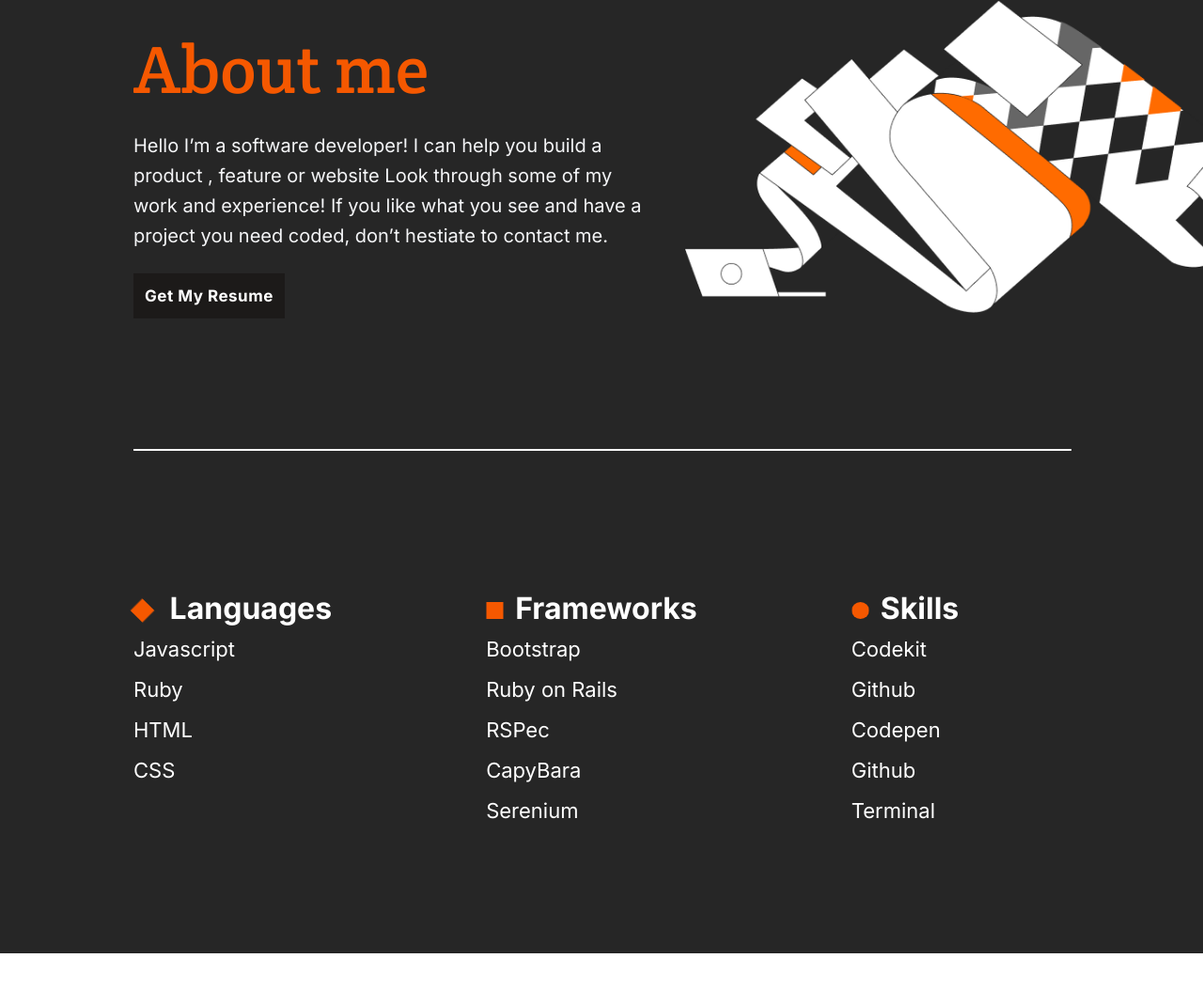
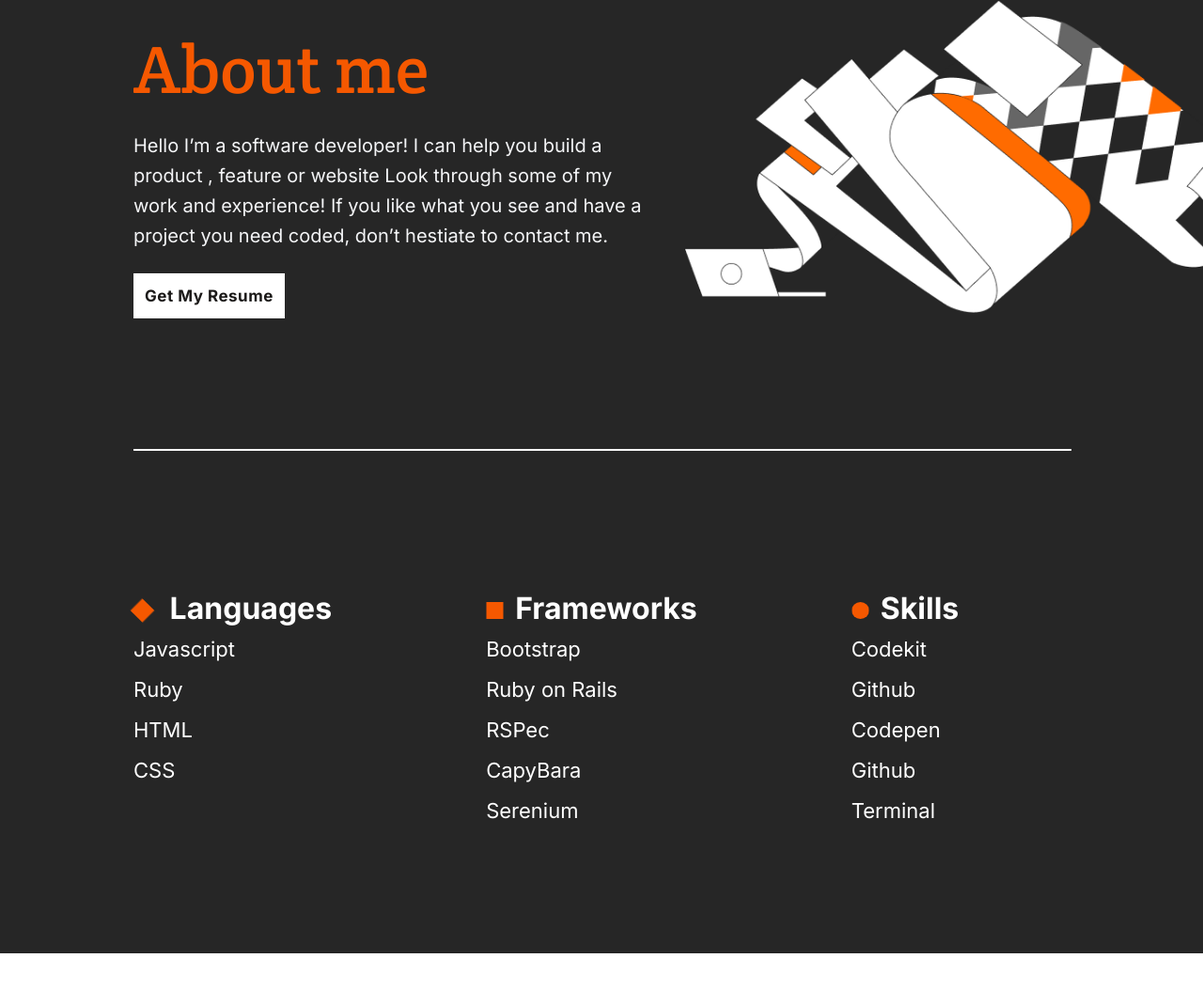
Before and after one commit to NduatiKagiri/my_portfolio, a website: page index.html in a window 1280 px wide. Shown: the part 2638-3691 px from the top of the page at 94% size. Drawn offline with Linux system fonts and the light colour scheme.

Commit message:
update color changes

```diff
--- a/style.css
+++ b/style.css
@@ -655,8 +655,8 @@ nav .nav-links-list li a {
   align-items: center;
   text-align: center;
   letter-spacing: 0.03em;
-  color: #fff;
-  background: #1c1a19;
+  color: #1c1a19;
+  background: #fff;
   padding: 12px;
   text-decoration: none;
 }
@@ -664,6 +664,7 @@ nav .nav-links-list li a {
 .about-button a:hover {
   padding: 14px;
   background: #262626;
+  color: #fff;
   border: 2px solid white;
 }
 
```
